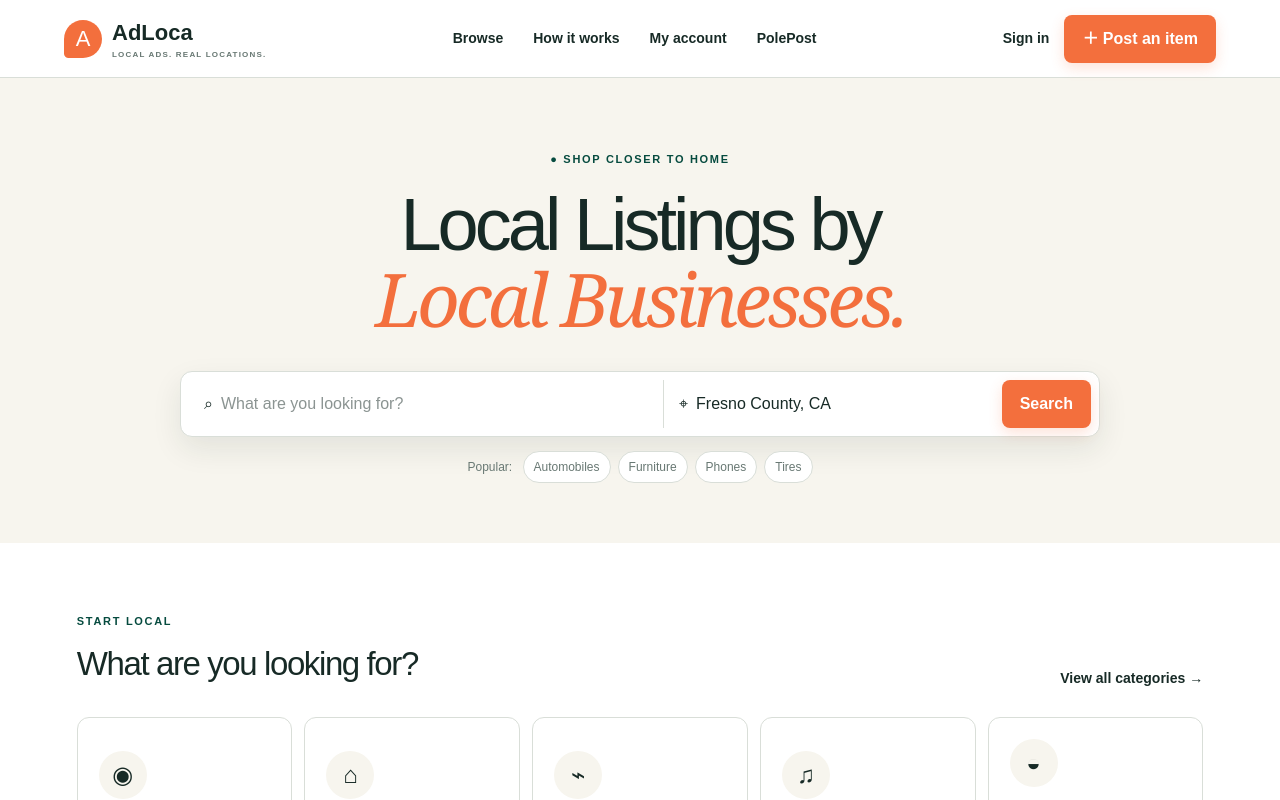
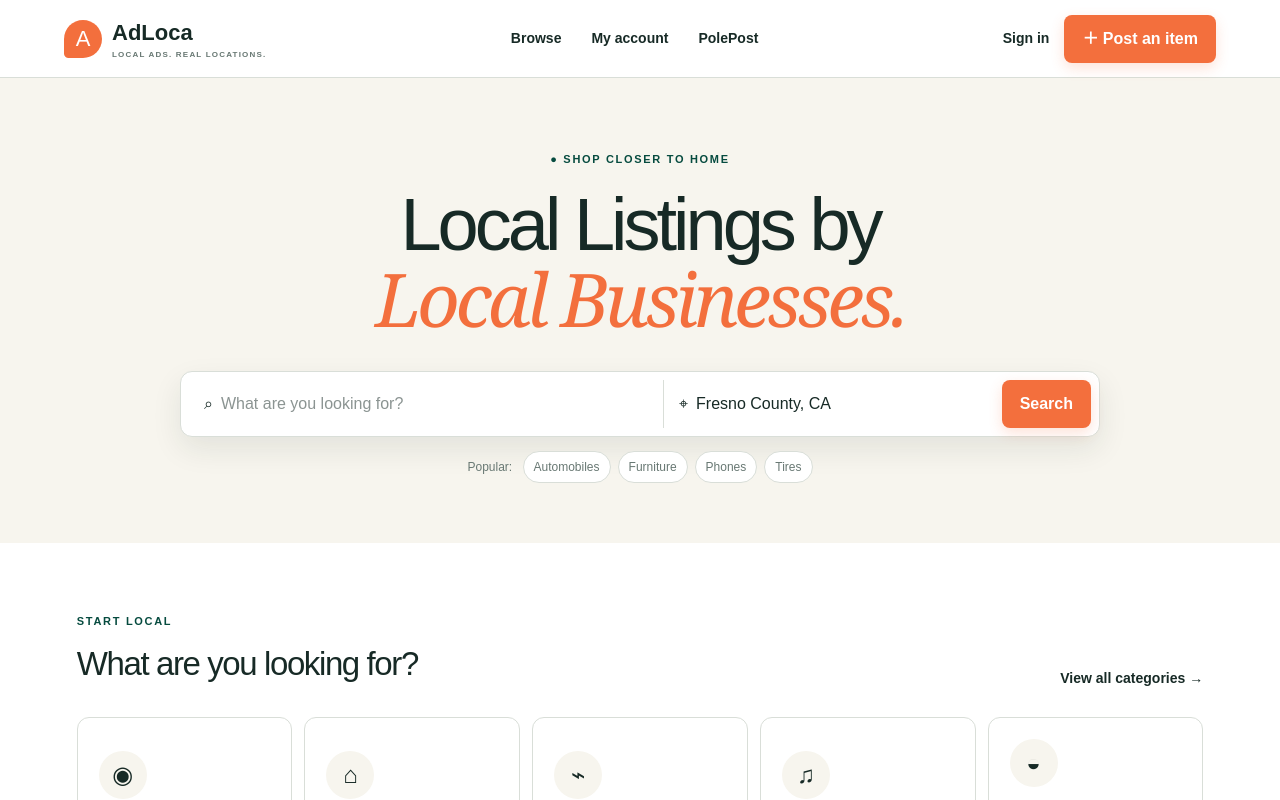
Before and after one commit to DSangHub/adloca, a Next.js app: page / in a window 1280 px wide. Shown: the top 800 px of the page. Built offline with nearby package versions, Linux system fonts and the light colour scheme.

Commit message:
Remove obsolete navigation link

```diff
--- a/app/page.tsx
+++ b/app/page.tsx
@@ -23,7 +23,7 @@ export default function Home(){
  const submitListing=async(e:FormEvent<HTMLFormElement>)=>{e.preventDefault();setBusy(true);setError("");const response=await fetch("/api/listings",{method:"POST",body:new FormData(e.currentTarget)});const body=await response.json();setBusy(false);if(!response.ok){setError(body.error||"Could not save listing");if(response.status===401){setPost(false);setProfile(true)}return}done("Your listing was saved for review.")};
  const submitAuth=async(e:FormEvent<HTMLFormElement>)=>{e.preventDefault();setBusy(true);setError("");const form=new FormData(e.currentTarget),email=String(form.get("email")),password=String(form.get("password")),mode=String(form.get("mode"));const supabase=createClient();if(mode==="signin"){const {error:authError}=await supabase.auth.signInWithPassword({email,password});setBusy(false);if(authError){setError(authError.message);return}done("Signed in to AdLoca.");return}const metadata={display_name:String(form.get("displayName")),home_zip:String(form.get("homeZip")),account_type:String(form.get("accountType")),business_name:String(form.get("businessName"))};const {data,error:authError}=await supabase.auth.signUp({email,password,options:{data:metadata,emailRedirectTo:`${location.origin}/auth/callback`}});setBusy(false);if(authError){setError(authError.message);return}done(data.session?"AdLoca account created.":"Check your email to confirm your AdLoca account.")};
  return <main>
-  <header><a className="brand" href="#"><i>A</i><b>AdLoca<small>LOCAL ADS. REAL LOCATIONS.</small></b></a><nav><a href="#browse">Browse</a><a href="#safe">How it works</a><a href="/account">My account</a><a href="https://www.polepost.org">PolePost</a></nav><div><button className="plain" onClick={()=>{setError("");setProfile(true)}}>Sign in</button><button className="button" onClick={()=>{setError("");setPost(true)}}>＋ Post an item</button></div></header>
+  <header><a className="brand" href="#"><i>A</i><b>AdLoca<small>LOCAL ADS. REAL LOCATIONS.</small></b></a><nav><a href="#browse">Browse</a><a href="/account">My account</a><a href="https://www.polepost.org">PolePost</a></nav><div><button className="plain" onClick={()=>{setError("");setProfile(true)}}>Sign in</button><button className="button" onClick={()=>{setError("");setPost(true)}}>＋ Post an item</button></div></header>
   <section className="hero"><span className="kicker">● SHOP CLOSER TO HOME</span><h1>Local Listings by<br/><em>Local Businesses.</em></h1><div className="search"><label>⌕ <input aria-label="Search" value={query} onChange={e=>setQuery(e.target.value)} placeholder="What are you looking for?"/></label><label>⌖ <input aria-label="Location" defaultValue="Fresno County, CA"/></label><a className="button" href="#browse">Search</a></div><div className="popular">Popular: {['Automobiles','Furniture','Phones','Tires'].map(x=><button key={x} onClick={()=>setQuery(x)}>{x}</button>)}</div></section>
   <section className="wrap"><div className="heading"><div><span className="kicker">START LOCAL</span><h2>What are you looking for?</h2></div><button className="plain" onClick={()=>setFilter("All")}>View all categories →</button></div><div className="categories">{cats.map(c=><button className={filter===c[0]?"category active":"category"} onClick={()=>setFilter(c[0])} key={c[0]}><i>{c[2]}</i><b>{c[0]}</b><small>{c[1]}</small><span>→</span></button>)}</div></section>
   <section className="wrap listings" id="browse"><div className="heading"><div><span className="kicker">NEAR FRESNO COUNTY</span><h2>Fresh local finds</h2></div><small>{visible.length} listings shown</small></div><div className="cards">{visible.map(x=><article key={x.title}><div className="pic"><img src={x.image} alt=""/><span>Verified location</span><button>♡</button></div><div className="copy"><small>{x.cat}</small><h3>{x.title}</h3><b>{x.price}</b><p>⌖ {x.place}</p></div></article>)}</div>{!visible.length&&<div className="empty">No matches yet. Try another search or category.</div>}</section>
```
